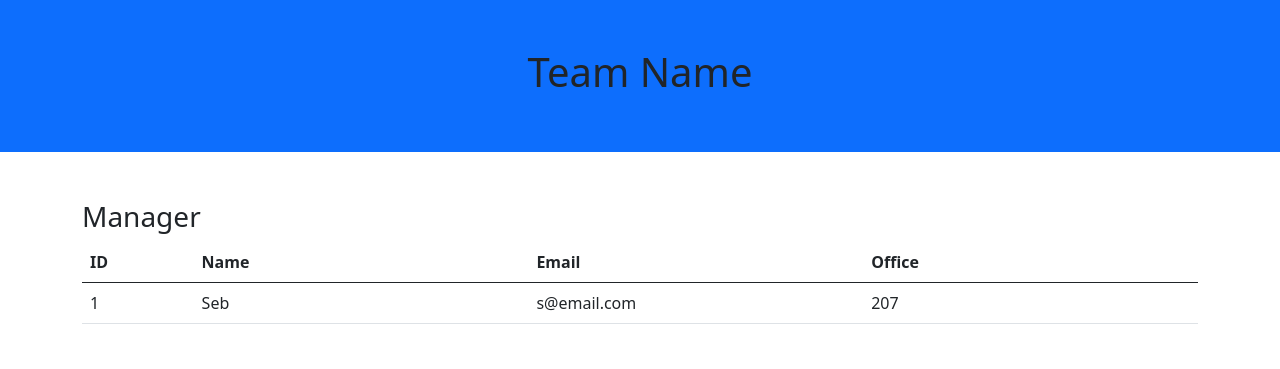
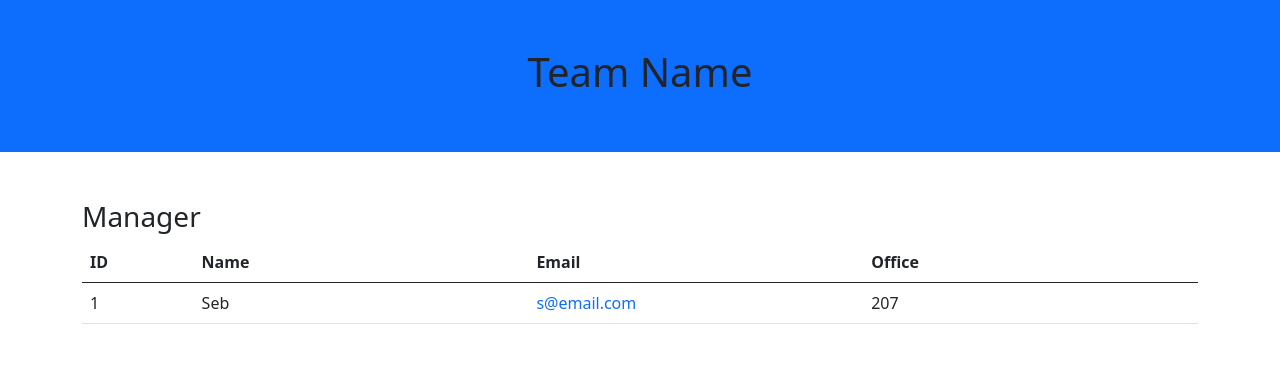
Before and after one commit to spfave/team-profile-generator, a website: page src/teamsite-template.html in a window 1280 px wide. Shown: the top 369 px of the page. Drawn offline with nearby package versions, Linux system fonts and the light colour scheme.

Commit message:
Template update for mailto link

```diff
--- a/src/teamsite-template.html
+++ b/src/teamsite-template.html
@@ -9,14 +9,12 @@
   <!-- Bootstrap, CSS -->
   <link href="https://cdn.jsdelivr.net/npm/bootstrap@5.0.0-beta3/dist/css/bootstrap.min.css" rel="stylesheet"
     integrity="sha384-eOJMYsd53ii+scO/bJGFsiCZc+5NDVN2yr8+0RDqr0Ql0h+rP48ckxlpbzKgwra6" crossorigin="anonymous">
-</head>
-
-<body>
-  <header class="container-fluid p-5 bg-primary">
-    <h1 class="text-center">Team Name</h1>
-  </header>
 
   <style>
+    a {
+      text-decoration: none;
+    }
+
     table {
       table-layout: fixed;
     }
@@ -29,6 +27,12 @@
       width: 30%;
     }
   </style>
+</head>
+
+<body>
+  <header class="container-fluid p-5 bg-primary">
+    <h1 class="text-center">Team Name</h1>
+  </header>
 
   <main class="">
     <div class="container mt-5">
@@ -52,7 +56,7 @@
           <tr>
             <td>1</td>
             <td>Seb</td>
-            <td>s@email.com </td>
+            <td><a href="mailto:s@email.com">s@email.com</a></td>
             <td>207</td>
           </tr>
         </tbody>
```
